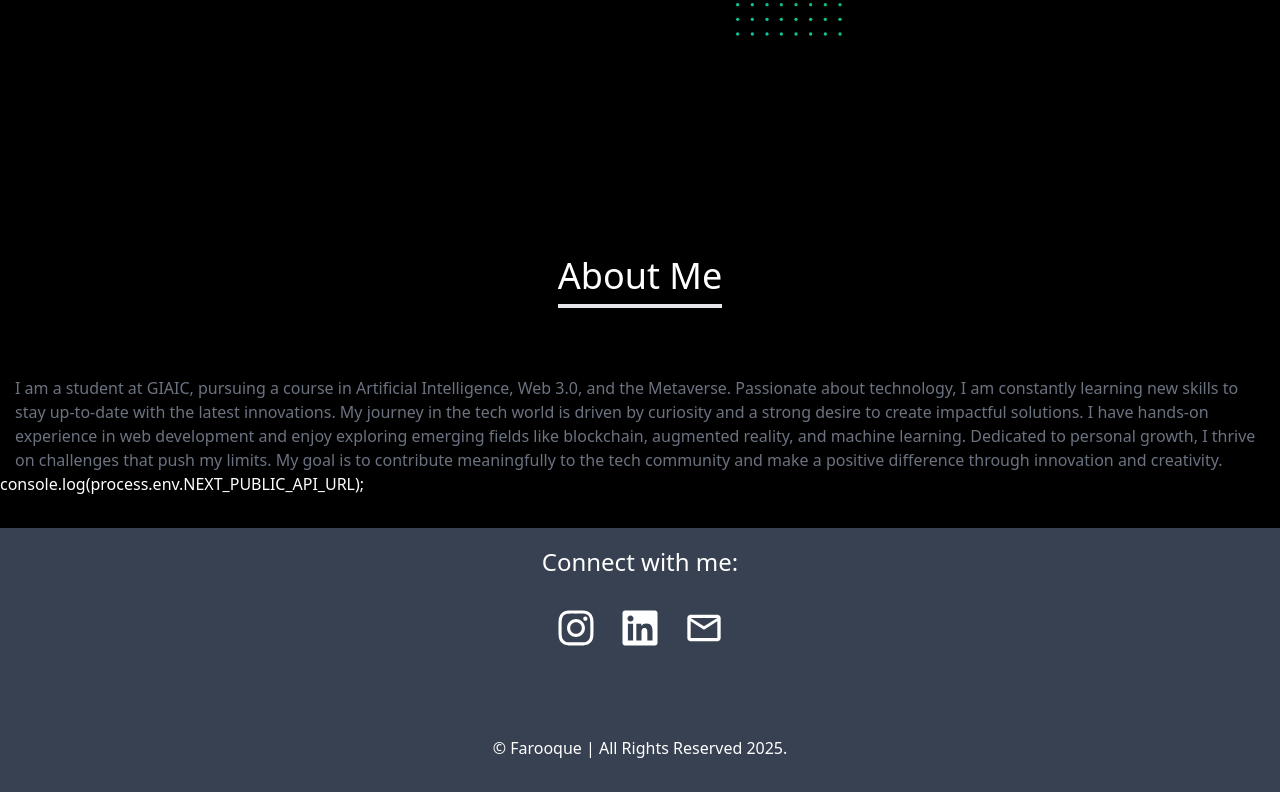
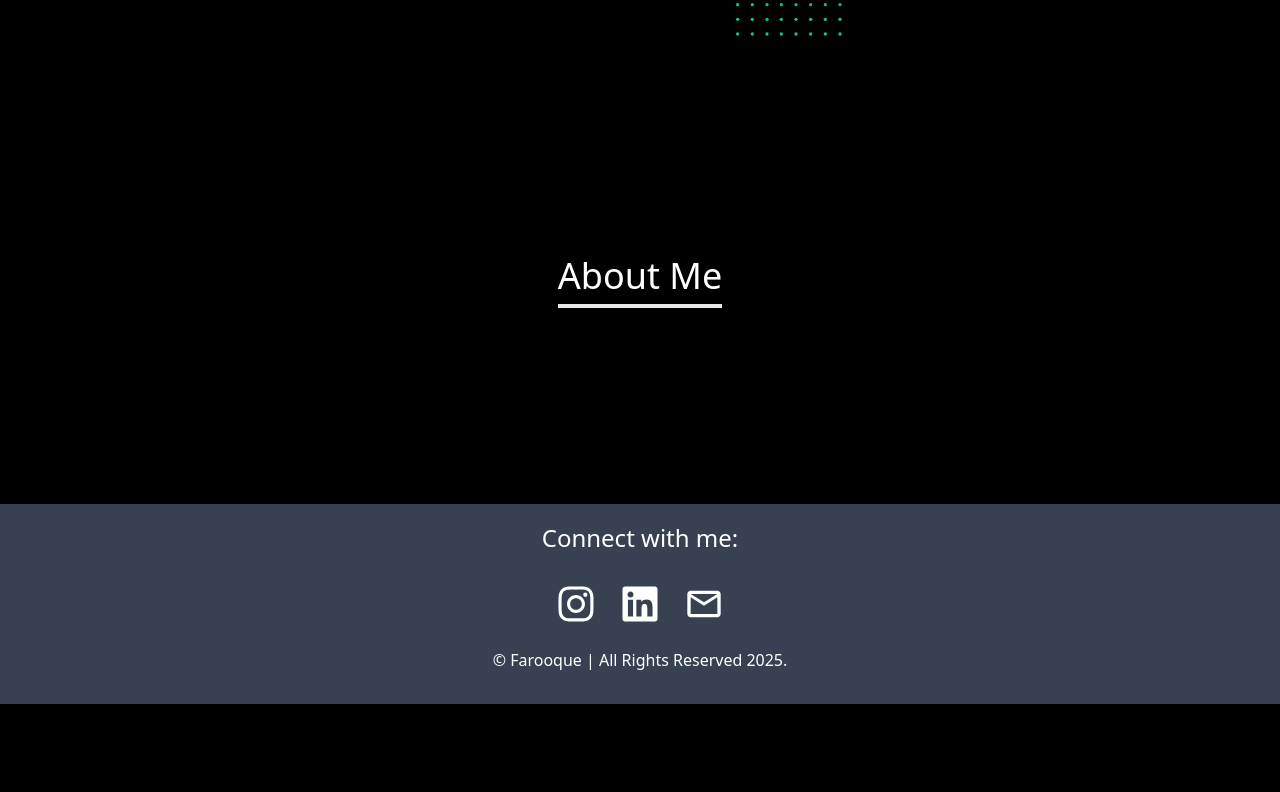
Before and after one commit to FarooqueMalik71/my-portfolio, a Next.js app: page / in a window 1280 px wide. Shown: the part 3834-4626 px from the top of the page. After the commit the page ends 4538 px from the top, so only its background shows below. Built offline with nearby package versions, Linux system fonts and the light colour scheme.

Commit message:
new portfolio

```diff
--- a/src/app/page.tsx
+++ b/src/app/page.tsx
@@ -32,7 +32,7 @@ export default function Home() {
     <Skills/>
     <Contact/>
     <About/>
-    console.log(process.env.NEXT_PUBLIC_API_URL);
+
 
    </main>
   );
--- a/src/components/About.tsx
+++ b/src/components/About.tsx
@@ -5,7 +5,7 @@ const About = () => {
   return (
     <div id='about' className='container pt-32' data-aos="zoom-in-up">
       <Heading title='About Me'/>
-        {/* <h2 className='text-4xl md:text-5xl' data-aos="zoom-in-up" ></h2> */}
+
         <p className='text-gray-500 pt-4' data-aos="zoom-in-up">I am a student at GIAIC, pursuing a course in Artificial Intelligence, Web 3.0, and the Metaverse. Passionate about technology, I am constantly learning new skills to stay up-to-date with the latest innovations. My journey in the tech world is driven by curiosity and a strong desire to create impactful solutions. I have hands-on experience in web development and enjoy exploring emerging fields like blockchain, augmented reality, and machine learning. Dedicated to personal growth, I thrive on challenges that push my limits. My goal is to contribute meaningfully to the tech community and make a positive difference through innovation and creativity. </p>
     </div>
   )
--- a/src/components/Footer.tsx
+++ b/src/components/Footer.tsx
@@ -41,7 +41,7 @@ const Footer = () => {
         </div>
 
         {/* Footer text */}
-        <div className='mt-16 py-6 text-center bg-Byzantine'>
+        <div className='py-6 text-center bg-Byzantine'>
           © Farooque | All Rights Reserved 2025.
         </div>
       </div>
```
